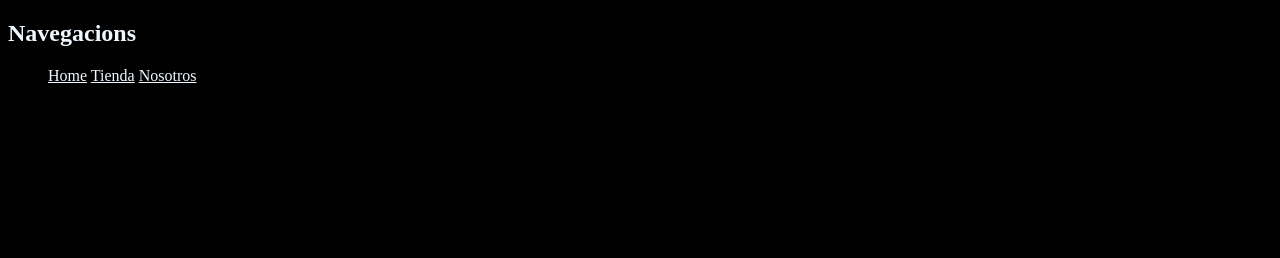
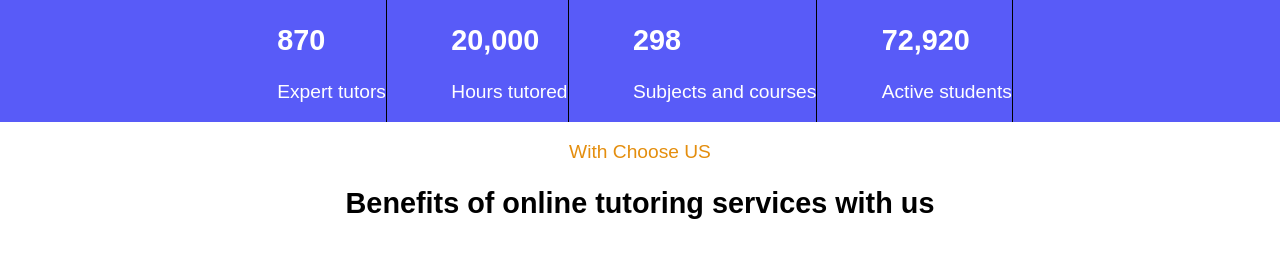
Before and after one commit to Wilz0n/Idat-Grit, a plain HTML site: page index.html in a window 1280 px wide. Drawn offline with Linux system fonts and the light colour scheme.

Commit message:
parte-de-flexboxV1

```diff
--- a/index.html
+++ b/index.html
@@ -3,19 +3,30 @@
 <head>
     <meta charset="UTF-8">
     <meta name="viewport" content="width=device-width, initial-scale=1.0">
-    <link rel="stylesheet" href="./styles.css">
+    <link rel="stylesheet" href="./Styles.css">
     <title>Document</title>
 </head>
 <body>
-    <nav>
-        <header class="Navbar">
-            <h1>Navegacions</h1>
-        </header>
-        <ul>
-            <a href="#Home">Home</a>
-            <a href="#Tienda">Tienda</a>
-            <a href="#Nosotros">Nosotros</a>
-        </ul>
-    </nav>
+<section>
+        <main class="Padre">
+            <div class="hijo-cambio"><h1>870</h1><p>Expert tutors</p></div>
+            <div class="hijo"><h1>20,000</h1><p>Hours tutored</p></div>
+            <div class="hijo"><h1>298</h1><p>Subjects and courses</p></div>
+            <div class="hijo"><h1>72,920</h1><p>Active students</p></div>
+        </main>
+</section>
+
+<section>
+    <main class="section">
+        <div class="sub-title"><p>With Choose US</p></div>
+        <div class="title"><header><h1>Benefits of online tutoring services with us</h1></header></div>
+    </main>
+</section>
+
+<section>
+    <main>
+
+    </main>
+</section>
 </body>
 </html>
--- a/styles.css
+++ b/styles.css
@@ -1,12 +1,57 @@
-body{
-    background: black;
+body {
+    padding: 0;
+    margin: 0;
+    font-family: Arial, Helvetica, sans-serif;
+    font-size: 1.2rem;
+    color: var(--text-color);
 }
 
-.Navbar{
-    color: aliceblue;
+:root {
+    --nav-bar: #585bf8;
+    --text-color: #ffffff;
+    --sub-title: #e48e0e;
+    --title: #000000;
+}
+
+
+.Padre {
+    /*
+    padding: 0 6rem;
+    margin-top: 0rem;
+    */
+
+    background-color: var(--nav-bar);
+    color: var(--text-color);
+
+    display: flex;
+    flex-wrap: wrap;
+    justify-content: space-around;
+    align-items: center;
+
+}
+
+.hijo-cambio {
+    border-right: 1px solid var(--title);
+    padding-left: 10px;
+}
+
+.hijo {
+    margin-left: -30rem;
+    border-right: 1px solid var(--title);
+    padding-left: 10px;
 }
 
 a {
-    color: aliceblue;
+    color: var(--text-color);
+    padding: 10px;
+}
 
+.sub-title {
+    color: var(--sub-title);
+    text-align: center;
 }
+
+.title {
+    color: var(--title);
+    text-align: center;
+}
```
